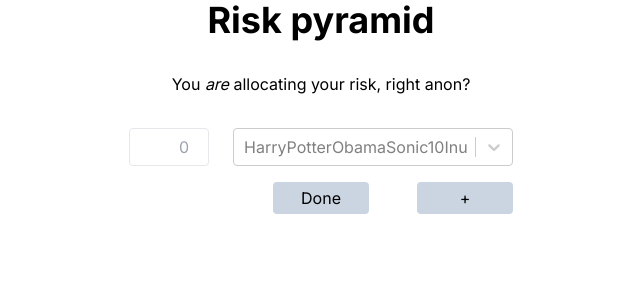
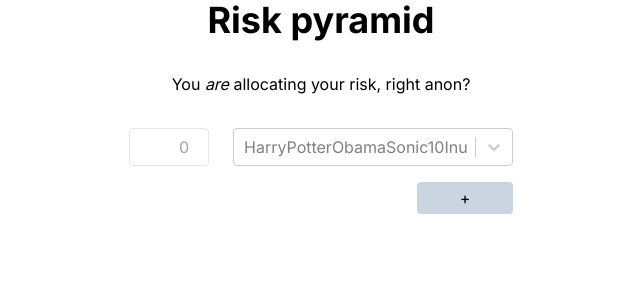
Before and after one commit to jebzley/bagcheck, a Next.js app: page / in a window 1280 px wide. Shown: the top 300 px of the page, without its empty margins (319-959 px from the left). Built offline with nearby package versions, Linux system fonts and the light colour scheme.

Commit message:
unneeded client directive

```diff
--- a/src/components/AllocationForm.tsx
+++ b/src/components/AllocationForm.tsx
@@ -41,9 +41,6 @@ export default function AllocationForm() {
         })}
       </TransitionGroup>
       <div className="flex w-full justify-center relative">
-        <button type="submit" className="bg-slate-300 rounded p-1 w-24">
-          Done
-        </button>
         <button
           type="button"
           className="bg-slate-300 rounded p-1 w-24 absolute right-0"
--- a/src/components/FormItem.tsx
+++ b/src/components/FormItem.tsx
@@ -1,4 +1,3 @@
-"use client";
 import { SearchCoinResponse } from "@/app/api/search/route";
 import { URL } from "@/constants/url";
 import { useEffect } from "react";
```
